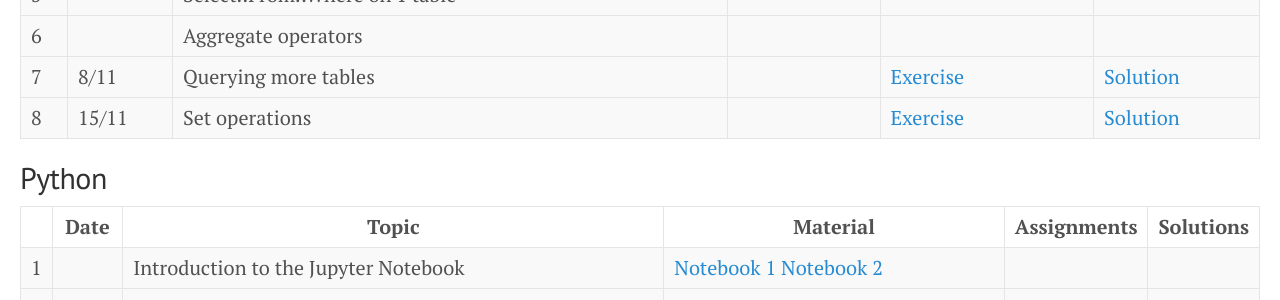
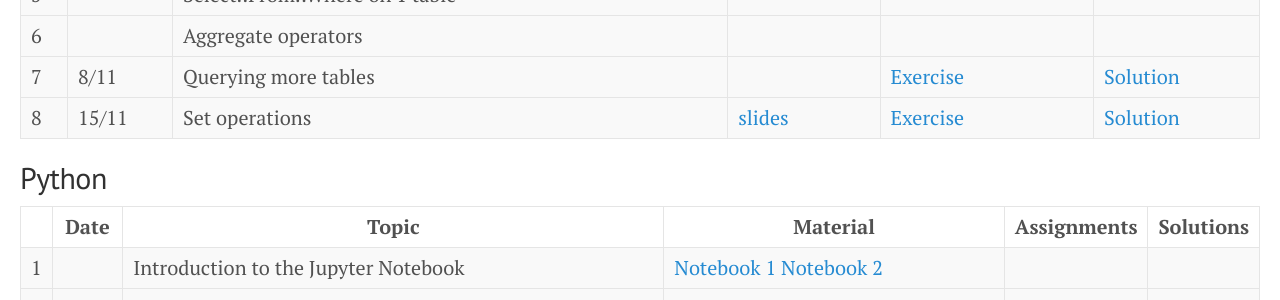
Before and after one commit to gdv/foundationsCS, a Jekyll site: the page built from docs/index.md, in a window 1280 px wide. Shown: the part 349-649 px from the top of the page. Built offline with Jekyll 4.4.1, drawn with Linux system fonts in a browser that asks for light colours.

Commit message:
Link to slides

```diff
--- a/docs/index.md
+++ b/docs/index.md
@@ -22,7 +22,7 @@ title: Foundations of Computer Science
 | --- | ----- | -------------------------------------- | ---------- | ------------- | --------- |
 | 7   | 8/11  |Querying more tables                    |            | [Exercise](sql-03-join-1)  | [Solution](https://github.com/gdv/foundationsCS/blob/master/sql-03-join-1.sql)          |
 | --- | ----- | -------------------------------------- | ---------- | ------------- | --------- |
-| 8   | 15/11 |Set operations                          |            | [Exercise](sql-04-join-2)  | [Solution](https://github.com/gdv/foundationsCS/blob/master/sql-04-join-2.sql)          |
+| 8   | 15/11 |Set operations                          |[slides](https://drive.google.com/file/d/1dsyUzA722h-dunnQgmyFA98lQp3gRa3V/view?usp=sharing)  | [Exercise](sql-04-join-2)  | [Solution](https://github.com/gdv/foundationsCS/blob/master/sql-04-join-2.sql)          |
 | --- | ----- | -------------------------------------- | ---------- | ------------- | --------- |
 
 ## Python
```
